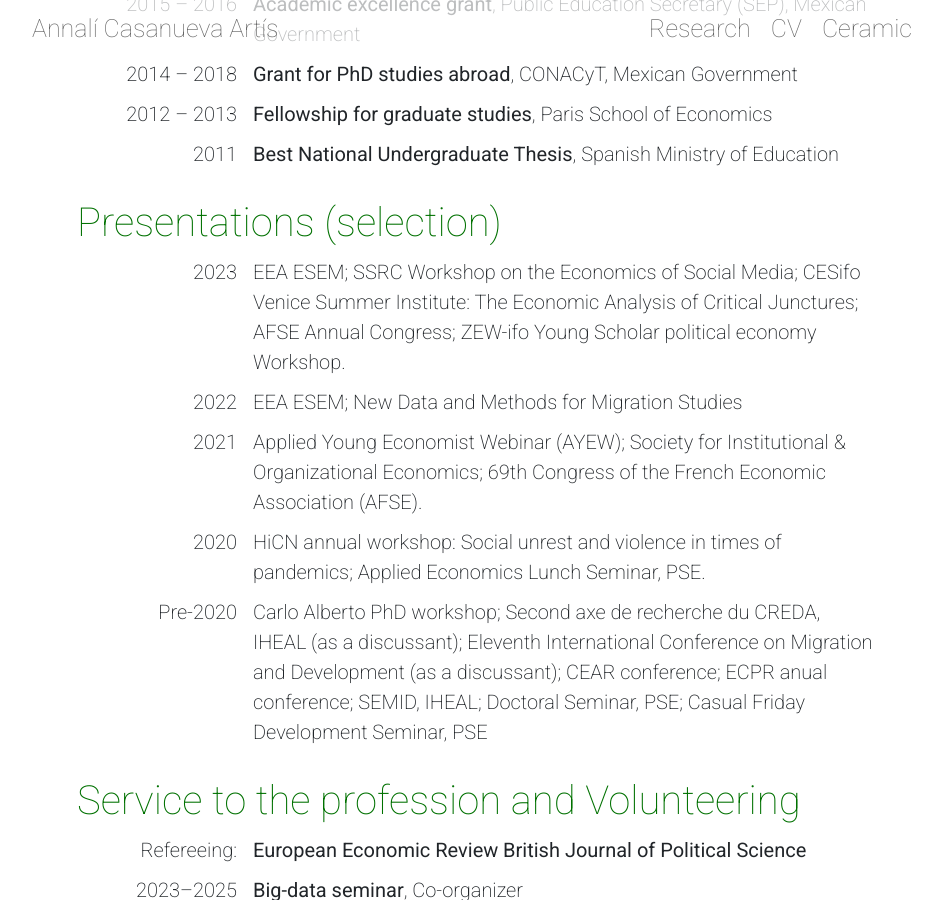
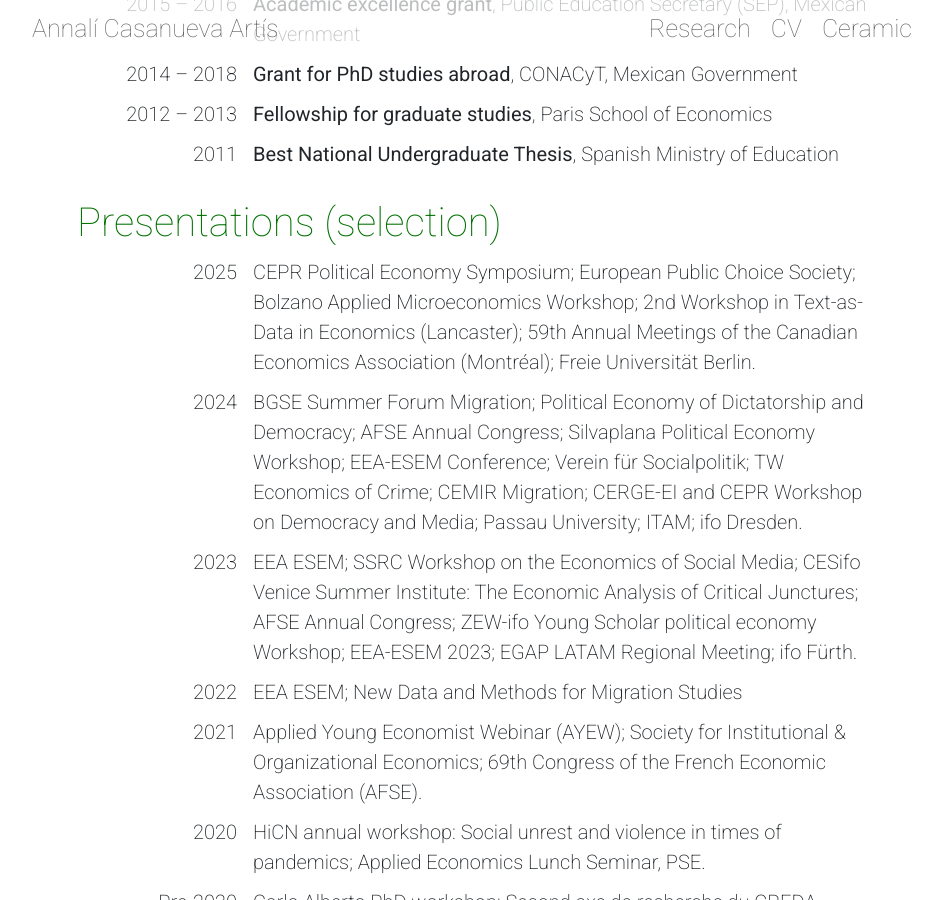
Before and after one commit to Annali-Casanueva/annali-casanueva.github.io, a Jekyll site: the page built from pages/en/cv.md, in a window 1280 px wide and 900 px high, scrolled down 2256 px. Shown: the whole window, without its empty margins (163-1105 px from the left). Built offline with Jekyll 4.4.1, drawn with Linux system fonts in a browser that asks for light colours; our own code applies the rules of GitHub Pages for plain Markdown files; some of the changed text lies outside the part shown.

Commit message:
presentations

```diff
--- a/pages/en/cv.md
+++ b/pages/en/cv.md
@@ -94,11 +94,34 @@ Awards, Fellowships, & Grants
 Presentations (selection)
 ========================
 
+2025 :: CEPR Political Economy Symposium;
+European Public Choice Society;
+Bolzano Applied Microeconomics Workshop;
+2nd Workshop in Text-as-Data in Economics (Lancaster);
+59th Annual Meetings of the Canadian Economics Association (Montréal);
+Freie Universität Berlin.
+
+2024 :: BGSE Summer Forum Migration;
+Political Economy of Dictatorship and Democracy;
+AFSE Annual Congress;
+Silvaplana Political Economy Workshop;
+EEA-ESEM Conference;
+Verein für Socialpolitik;
+TW Economics of Crime;
+CEMIR Migration;
+CERGE-EI and CEPR Workshop on Democracy and Media;
+Passau University;
+ITAM;
+ifo Dresden.
+
 2023 :: EEA ESEM;
 SSRC Workshop on the Economics of Social Media;
 CESifo Venice Summer Institute: The Economic Analysis of Critical Junctures;
 AFSE Annual Congress;
-ZEW-ifo Young Scholar political economy Workshop.
+ZEW-ifo Young Scholar political economy Workshop;
+EEA-ESEM 2023;
+EGAP LATAM Regional Meeting;
+ifo Fürth.
 
 2022 :: EEA ESEM;
 New Data and Methods for Migration Studies
```
Also changed, not shown: other parts of pages/en/cv.md (+2 -2 lines).
